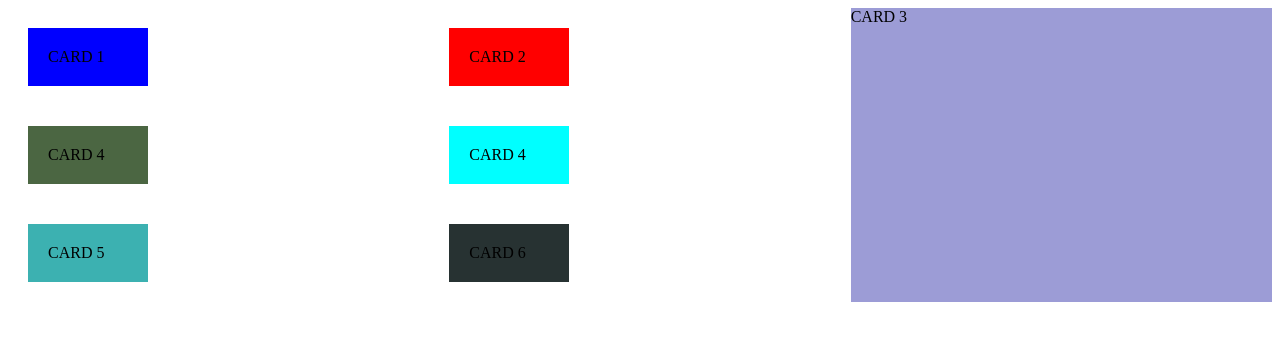
After one commit to 125053864-arch/AW_Repositorio_web221, a PHP site: page /P1_Flex_Grid.html in a window 1280 px wide. The commit adds this page. Shown: the top 341 px of the page. Run offline with PHP 8.4, Linux system fonts and the light colour scheme.

Commit message:
uso de flex y grid en archivo .html

```diff
--- /dev/null
+++ b/P1_Flex_Grid.html
@@ -0,0 +1,45 @@
+<!DOCTYPE html>
+<html lang="en">
+<head>
+    <meta charset="UTF-8">
+    <meta name="viewport" content="width=device-width, initial-scale=1.0">
+    <title>Document</title>
+
+
+
+
+    <style>
+        .contenedor{
+        display: grid;
+        grid-template-columns: repeat(3,1fr);
+        .card {
+            width: 80px;
+            padding: 20px;
+            margin: 20px;
+        }
+    }
+        .card-larga{
+        grid-column:3;
+        grid-row: span 3;
+
+        display: flex;
+        flex-direction: column;
+
+        }
+    </style>
+</head>
+<body>
+    <div class="contenedor">
+
+        <div class="card" style= "background-color: blue;" >CARD 1</div>
+        <div class="card" style= "background-color: red;" >CARD 2</div>
+        <div class="card-larga" style= "background-color: rgb(156, 156, 214);" >CARD 3</div>
+        <div class="card" style="background-color: rgb(75, 102, 66);">CARD 4</div>
+        <div class="card" style="background-color: aqua;">CARD 4</div>
+        <div class="card" style="background-color: rgb(60, 177, 177);">CARD 5</div>
+        <div class="card" style="background-color: rgb(39, 50, 50);">CARD 6</div>
+
+
+    </div>
+</body>
+</html>
```
Also changed, not shown: index.php (+45 -13 lines), styles.css (added, +31 -0 lines).
